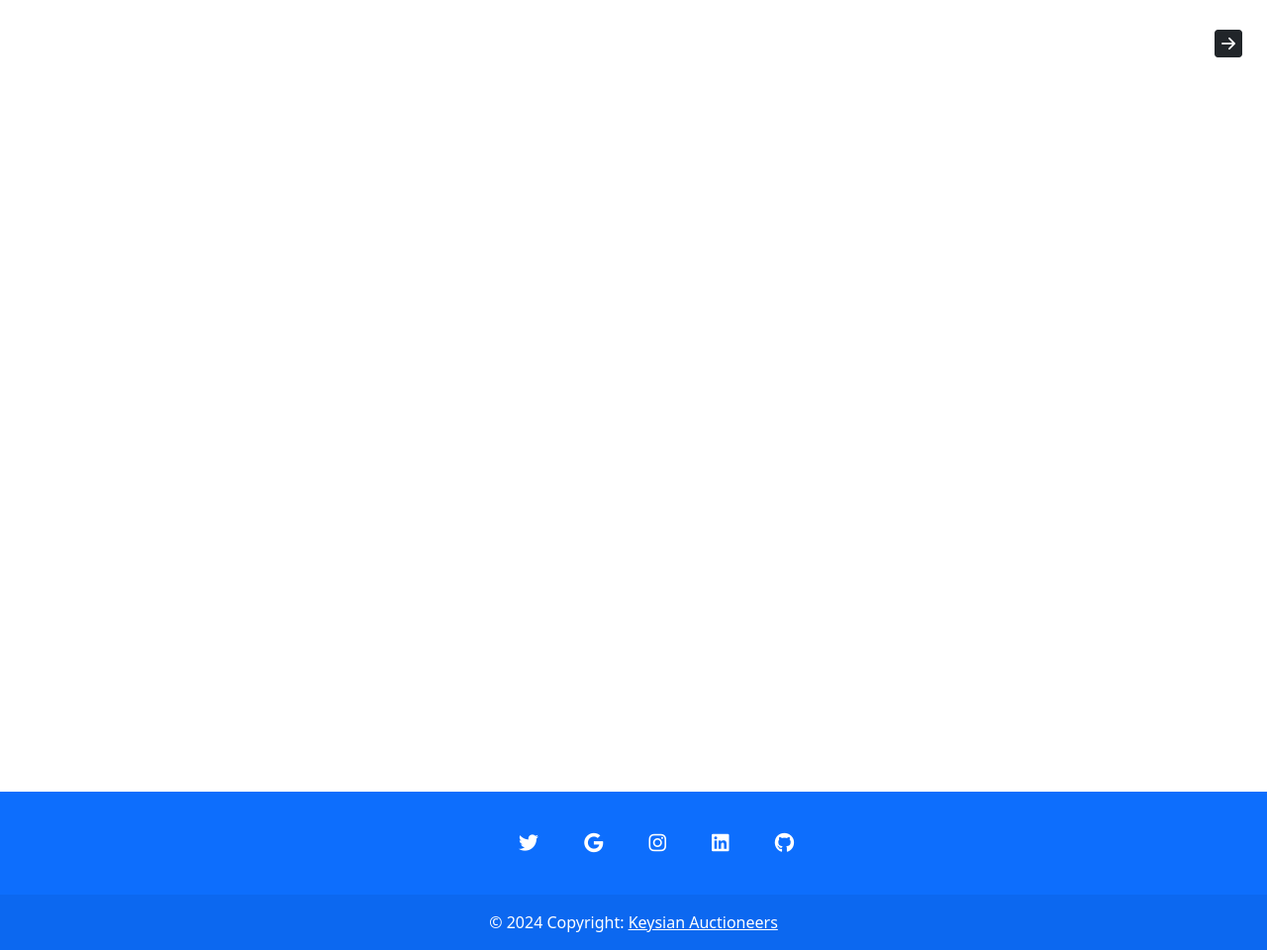
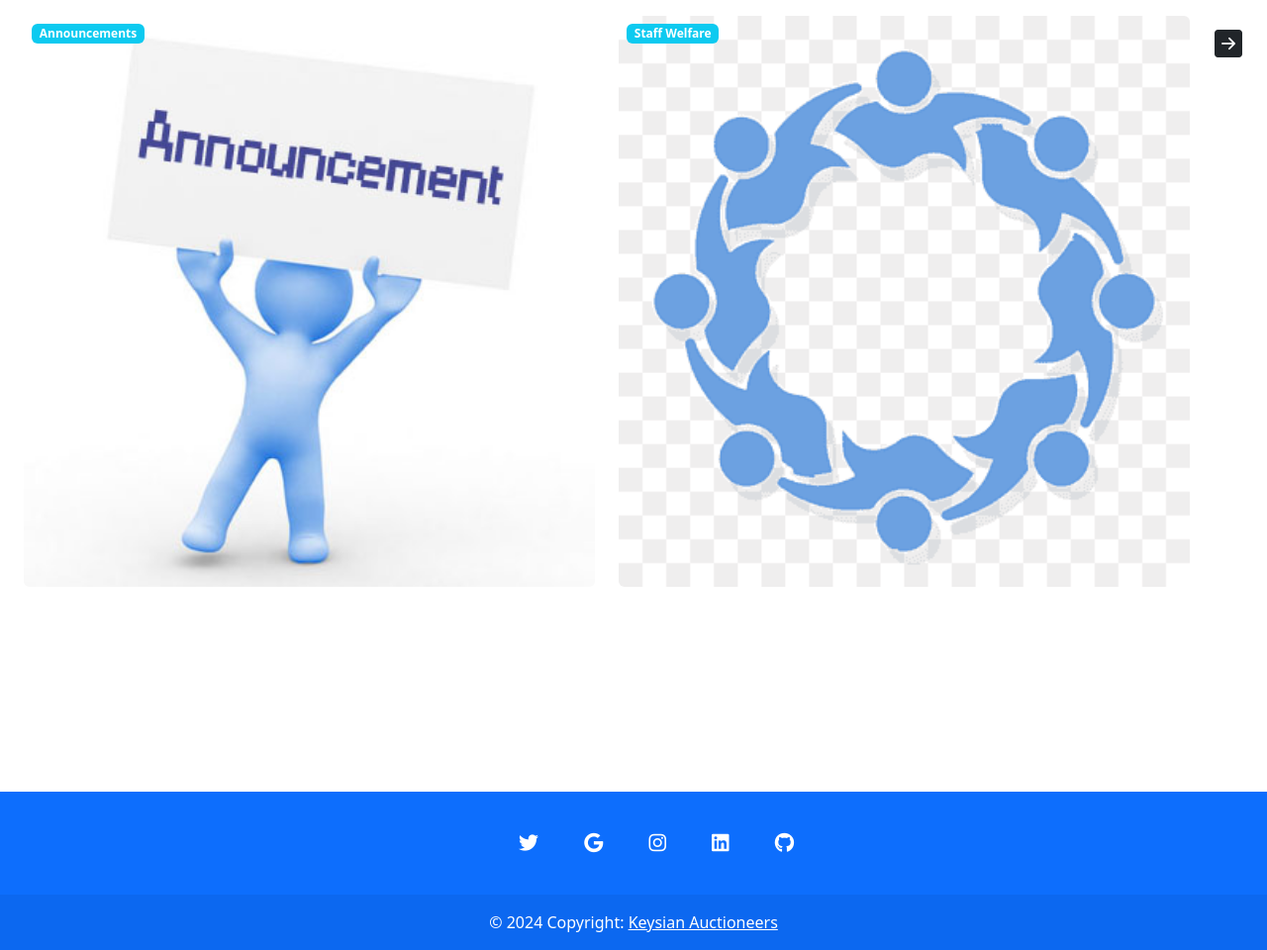
Before and after one commit to Sheerwill/ProjectMVP, a Django app: page /staff-home/ in a window 1280 px wide. Shown: the part 120-1080 px from the top of the page at 99% size. Run offline with Django 5.2, Linux system fonts and the light colour scheme; the visitor is signed in with stand-in values (Sample User, id 1).

Commit message:
placeholders in homepage

```diff
--- a/AuctioneersApp/templates/staff_home.html
+++ b/AuctioneersApp/templates/staff_home.html
@@ -58,6 +58,24 @@
                 <i class="bi bi-arrow-right-square-fill fs-3" data-bs-toggle="offcanvas" data-bs-target="#offcanvas"></i>
             </button>
             {% block section %}
+            <!-- Gallery -->
+<div class="row">
+    <div class="col-lg-6 col-md-6 mb-4 mb-lg-0"> <!-- Use col-lg-6 to occupy half of the space on large screens -->
+        {% load static %}
+        <div class="position-relative">
+            <img src="{% static 'images/announcement.jpg' %}" class="w-100 shadow-1-strong rounded mb-4" alt="Sapiens">
+            <span class="badge bg-info position-absolute top-0 start-0 m-2">Announcements</span>
+        </div>
+    </div>
+    <div class="col-lg-6 col-md-6 mb-4 mb-lg-0"> <!-- Use col-lg-6 to occupy half of the space on large screens -->
+        <div class="position-relative">
+            <img src="{% static 'images/welfare.png' %}" class="w-100 shadow-1-strong rounded mb-4" alt="12 rules">
+            <span class="badge bg-info position-absolute top-0 start-0 m-2">Staff Welfare</span>
+        </div>
+    </div>
+</div>
+<!-- Gallery -->
+
 
             {% endblock %}
         </div>
```
Also changed, not shown: AuctioneersApp/static/images/announcement.jpg (added), AuctioneersApp/static/images/welfare.png (added), AuctioneersProject/settings.py (line endings or trailing spaces).
